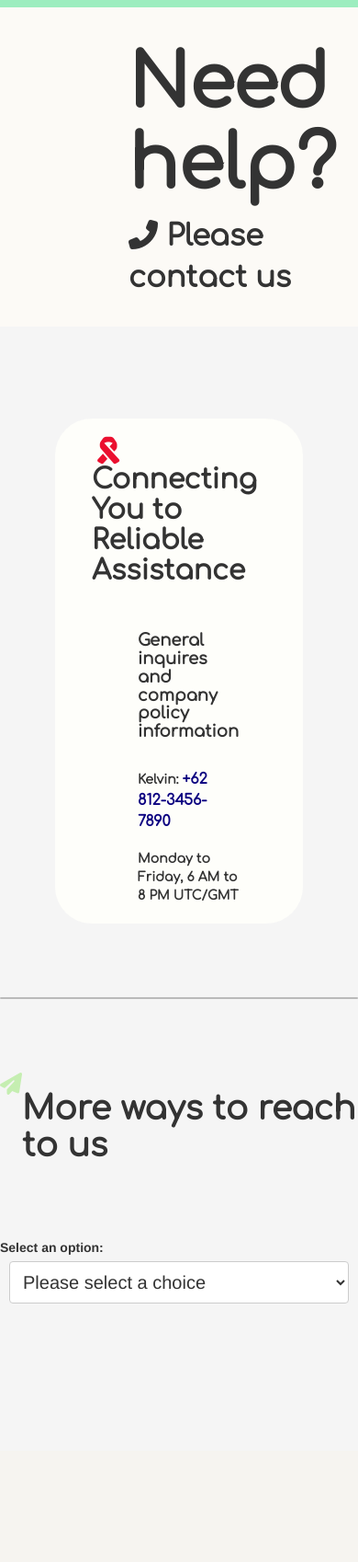
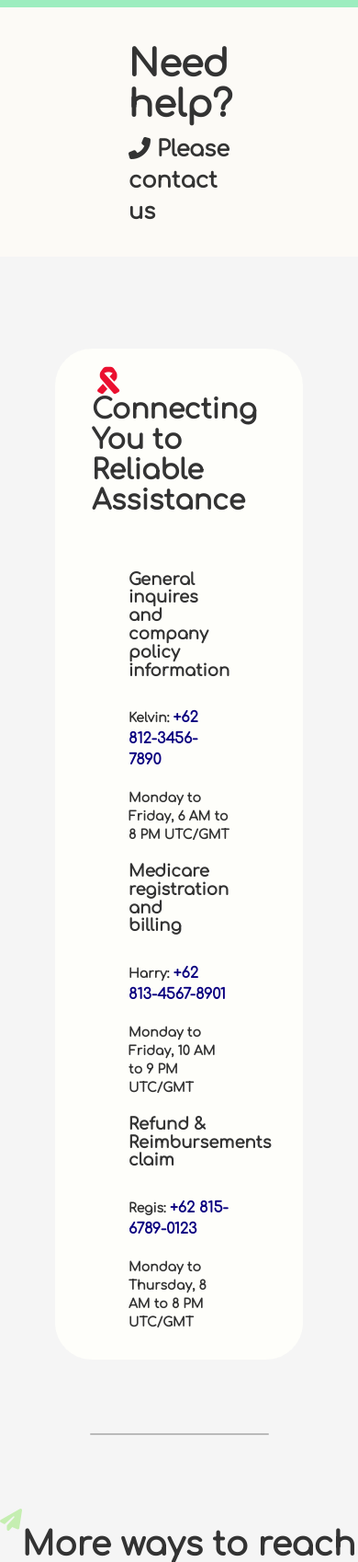
Before and after one commit to KelvinAlviero/HCI-final-project, a PHP site: page /contact-us.html in a window 390 px wide; the page is wider, and only the part inside the window is pictured. Shown: the part 84-1782 px from the top of that part at 92% size. Before the commit the page ends 1501 px from the top of that part, so only its background shows below. Run offline with PHP 8.4, Linux system fonts and the light colour scheme; some libraries are stand-ins or nearby versions.

Commit message:
Responsive contact us

```diff
--- a/contact-us.html
+++ b/contact-us.html
@@ -50,11 +50,11 @@
     <!--Add additional content under here-->
 	<div style="background-color: #fcfaf6; display: flex; justify-content: space-between; padding: 20px 140px 20px 140px;" >
 		<div style="background-color: #fcfaf6;">
-			<h1 style="font-size: 80px;">Need help?</h1>
-			<p style="font-size: 32px;"><i class="fas fa-phone-alt"></i> Please contact us </p>
+			<h1 style="font-size: clamp(40px,5vw,80px);">Need help?</h1>
+			<p style="font-size: clamp(24px,3vw,32px);"><i class="fas fa-phone-alt"></i> Please contact us </p>
 		</div>
 		<div style="height: 12%; width:12%; padding-top: 20px;">
-			<img src="calloperator.png" style="max-height: 100%; max-width: 100%; object-fit: contain;">
+			<img src="calloperator.png" class="responsive-image" style="max-height: 100%; max-width: 100%; object-fit: contain;">
 		</div>
 	</div>
 	<div style="background-color: #fefefa; border-radius: 40px; margin: 100px 60px;">
@@ -83,7 +83,7 @@
 		</div>
 	</div>
 		<div style="display: flex; justify-content: center; align-items: center;">
-		  <div style="width: 1200px; height: 2px; background-color: gray; border-radius: 20px; opacity: 0.5; margin: -20px 0px 80px 0px;"></div>
+		  <div class="gray-seperator"></div>
 		</div>
 	<div class="other-contact-selection">
 		<div style="display:flex; ">
--- a/styles.css
+++ b/styles.css
@@ -337,6 +337,15 @@
 	text-decoration: none;
 }
 
+.gray-seperator{
+	width: 1200px;
+	height: 2px;
+	background-color: gray;
+	border-radius: 20px;
+	opacity: 0.5;
+	margin: -20px 0px 80px 0px;
+}
+
 .other-contact-selection{
 	display:grid;
 	justify-content:center;
@@ -520,6 +529,20 @@
 	font-size: clamp(20px,6.796vw,28px);
 	}
 
+	.contact-numbers{
+		display: initial;
+		padding: 10px 10px;
+	}
+
+	.gray-seperator{
+	width: 50vw;
+	height: 2px;
+	background-color: gray;
+	border-radius: 20px;
+	opacity: 0.5;
+	margin: -20px 0px 80px 0px;
+}
+
 
 }
 
@@ -535,4 +558,5 @@
 		overflow: hidden;
 	}
 
+
 }
```
